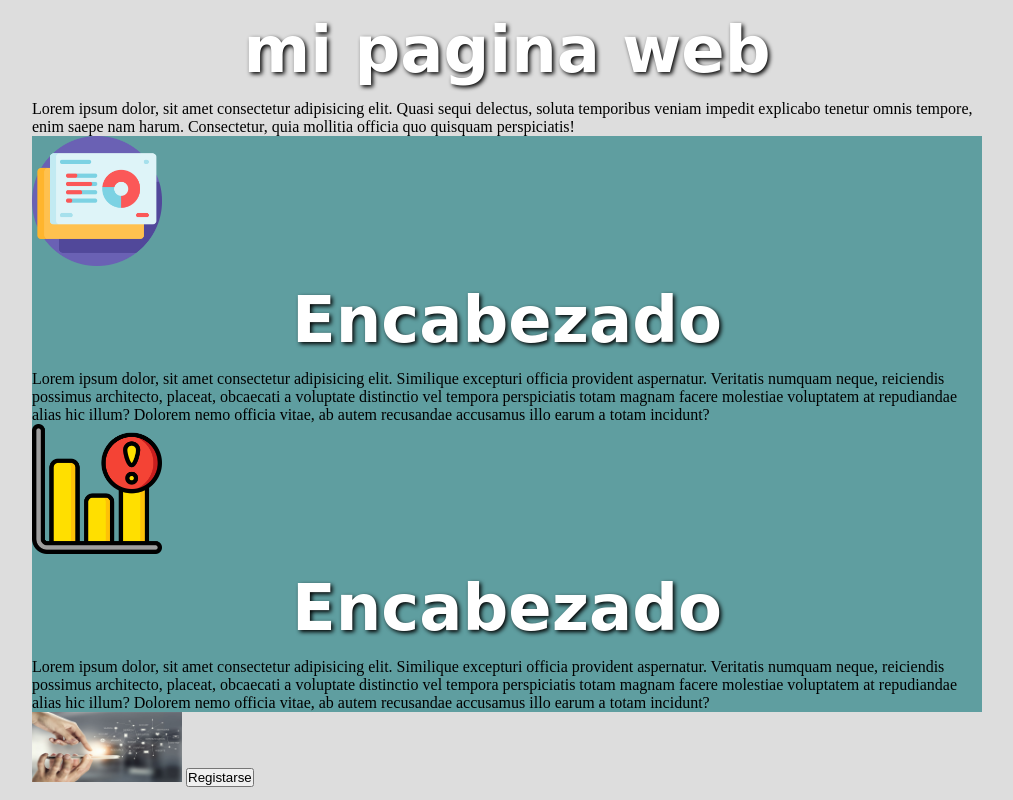
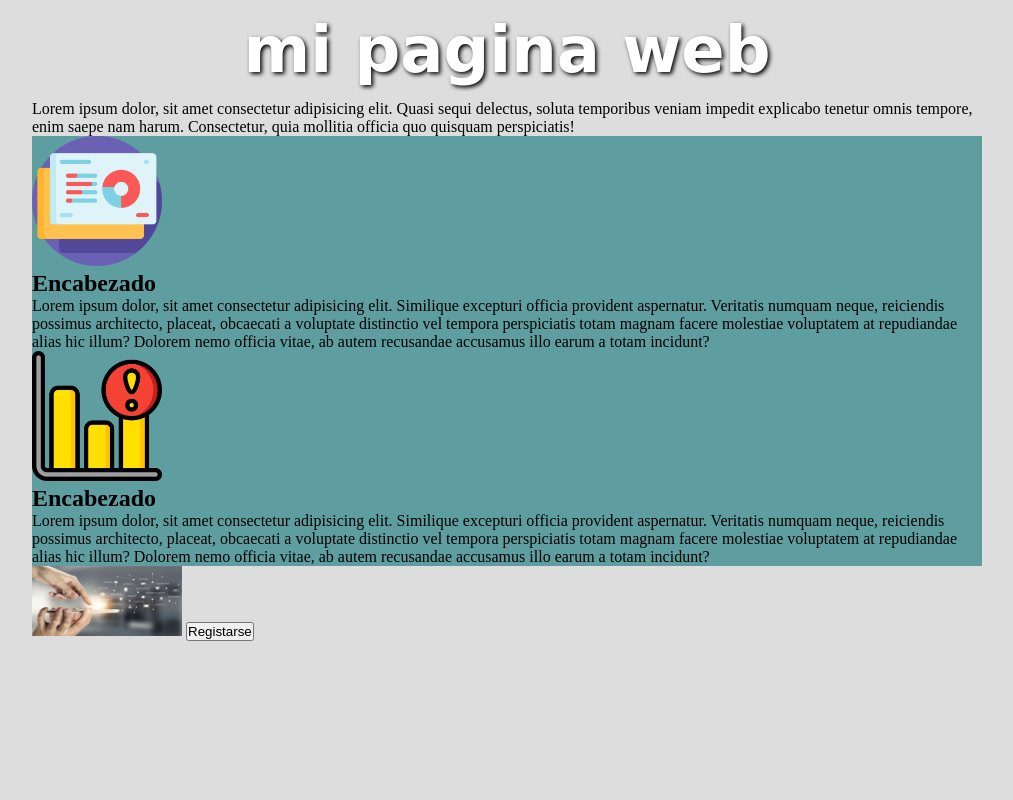
Before and after one commit to leonibres/curso, a plain HTML site: page UPB/Sprint1 borrador/index.html in a window 1280 px wide. Shown: the whole page, without its empty margins (133-1146 px from the left). Drawn offline with Linux system fonts and the light colour scheme.

Commit message:
modifican los h2

```diff
--- a/UPB/Sprint1 borrador/index.html
+++ b/UPB/Sprint1 borrador/index.html
@@ -21,7 +21,7 @@
       <article style="background-color: cadetblue;" class="box">
         <img src="img/logo1.png" width="130" alt="" class="box-img">
         <!--este es el espacio para el logo de este article -->
-        <h1>Encabezado</h1>
+        <h2>Encabezado</h2>
         <p>Lorem ipsum dolor, sit amet consectetur adipisicing elit. Similique excepturi officia provident aspernatur. Veritatis numquam neque, reiciendis possimus architecto, placeat, obcaecati a voluptate distinctio vel tempora perspiciatis totam magnam facere molestiae voluptatem at repudiandae alias hic illum? Dolorem nemo officia vitae, ab autem recusandae accusamus illo earum a totam incidunt?</p>
       </article>
 
@@ -29,7 +29,7 @@
       <article style="background-color: cadetblue;" class="box">
         <img src="img/logo2.png" width="130" alt="" class="box-img">
         <!--este es el espacio para el logo de este article -->
-        <h1>Encabezado</h1>
+        <h2>Encabezado</h2>
         <p>Lorem ipsum dolor, sit amet consectetur adipisicing elit. Similique excepturi officia provident aspernatur. Veritatis numquam neque, reiciendis possimus architecto, placeat, obcaecati a voluptate distinctio vel tempora perspiciatis totam magnam facere molestiae voluptatem at repudiandae alias hic illum? Dolorem nemo officia vitae, ab autem recusandae accusamus illo earum a totam incidunt?</p>
       </article>
     </section>
```
